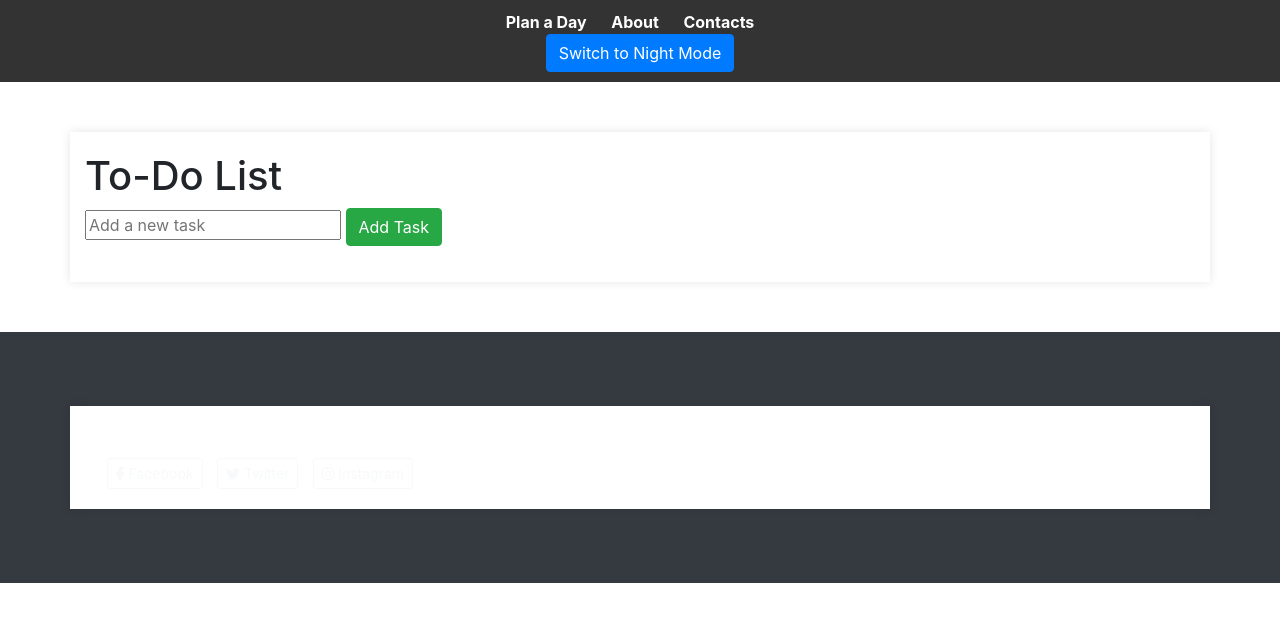
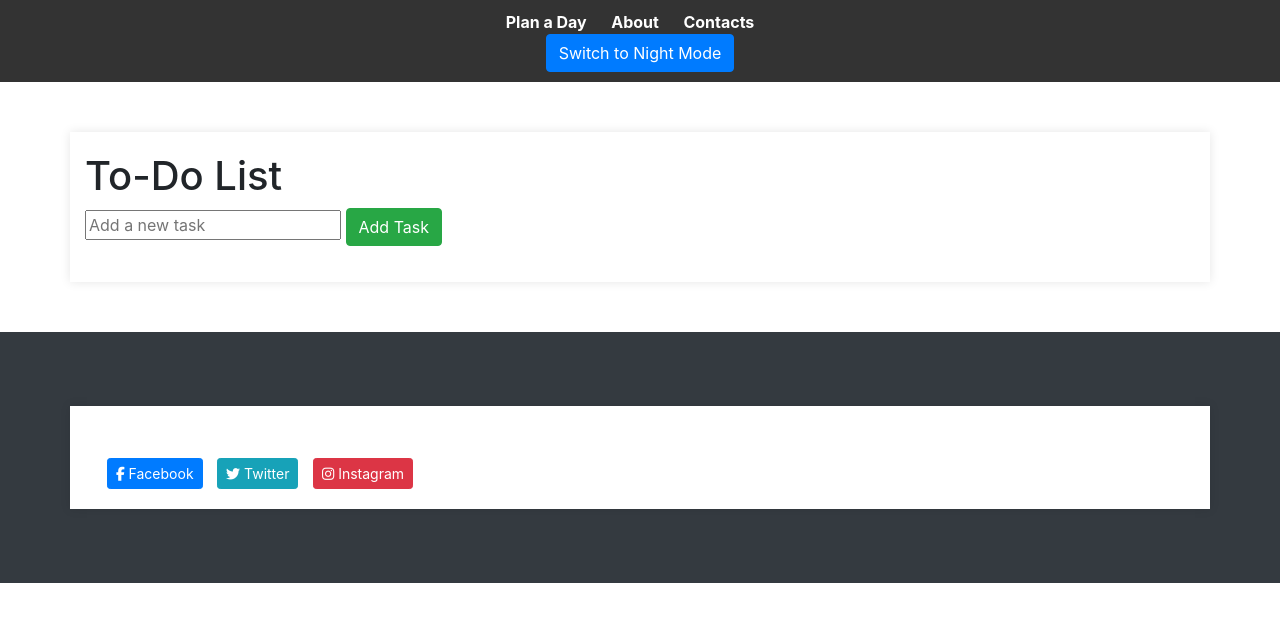
Before and after one commit to Ilya8490/zubr.github.io, a plain HTML site: page index.html in a window 1280 px wide. Drawn offline with nearby package versions, Linux system fonts and the light colour scheme.

Commit message:
colors fixed

```diff
--- a/index.html
+++ b/index.html
@@ -49,9 +49,9 @@
         <div class="row">
             <div class="col-md-4">
                 <h5>Follow Us</h5>
-                        <a href="#" class="btn btn-outline-light btn-sm"><i class="fab fa-facebook-f"></i> Facebook</a>
-                        <a href="#" class="btn btn-outline-light btn-sm"><i class="fab fa-twitter"></i> Twitter</a>
-                        <a href="#" class="btn btn-outline-light btn-sm"><i class="fab fa-instagram"></i> Instagram</a>
+                <a href="#" class="btn btn-primary btn-sm"><i class="fab fa-facebook-f"></i> Facebook</a>
+                <a href="#" class="btn btn-info btn-sm"><i class="fab fa-twitter"></i> Twitter</a>
+                <a href="#" class="btn btn-danger btn-sm"><i class="fab fa-instagram"></i> Instagram</a>
             </div>
             <div class="col-md-4">
                 <h5>Quick Links</h5>
```
Lines whose indentation alone changed are shown as unchanged.
